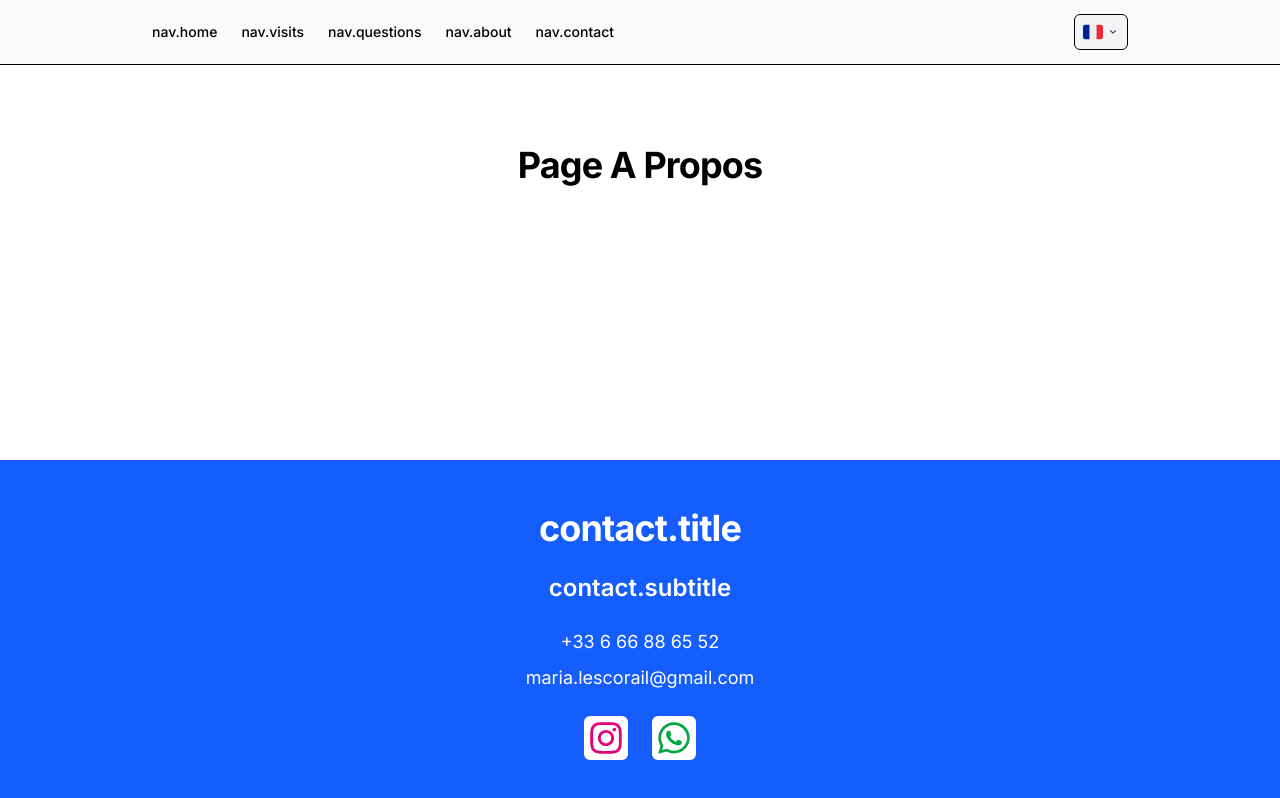
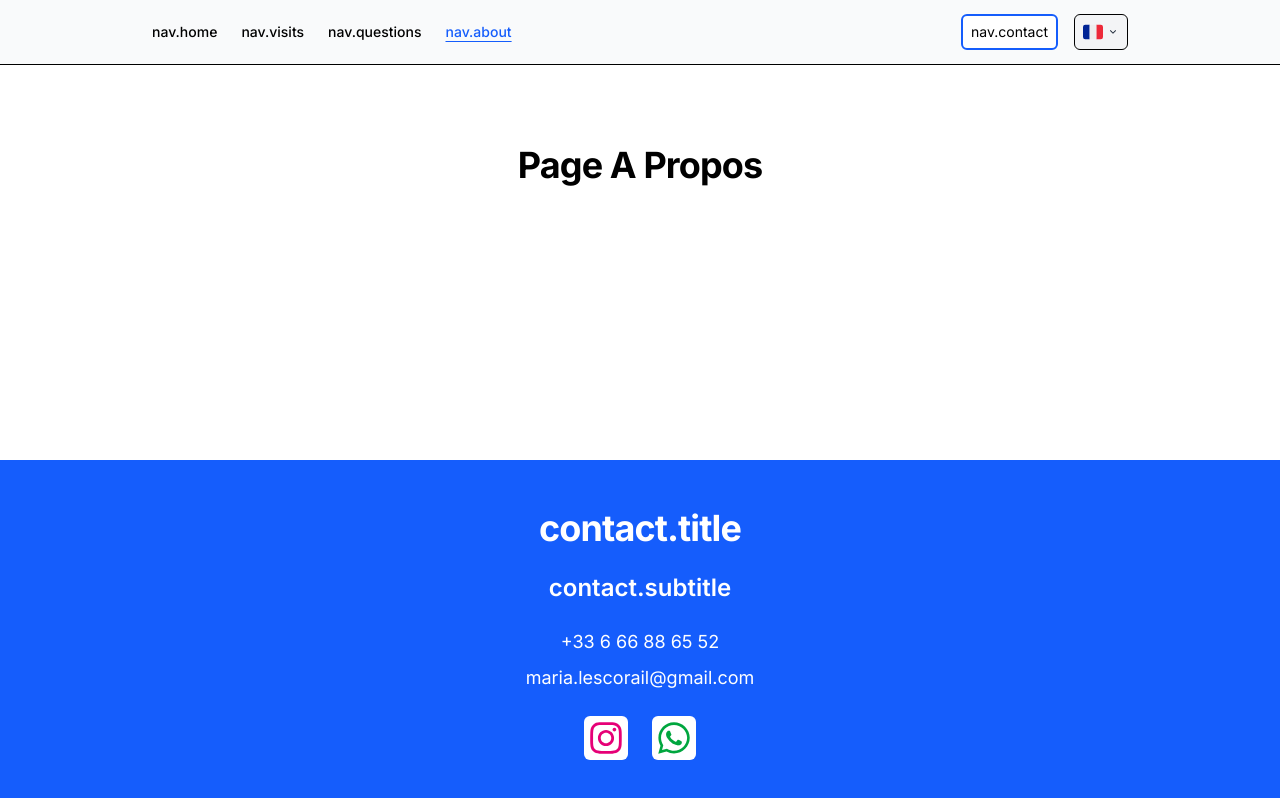
Before and after one commit to Zakyaru/website-guide, a React (Vite) app: page /about in a window 1280 px wide. Built offline with nearby package versions, Linux system fonts and the light colour scheme; the HTML template or start-up script is replaced by a standard one.

Commit message:
modification navbar : ajout de NavLink et déportation de Contact en btn

```diff
--- a/src/components/Footer.tsx
+++ b/src/components/Footer.tsx
@@ -4,7 +4,7 @@ import { useTranslation } from "react-i18next";
 function Footer() {
   const { t } = useTranslation();
   return (
-    <footer className="w-full pb-10 bg-primary">
+    <footer id="contact" className="w-full pb-10 bg-primary">
       <div className="page-width mx-auto flex flex-col items-center gap-6 text-center">
         <h2 className="text-white">{t("contact.title")}</h2>
 
--- a/src/components/Navbar.tsx
+++ b/src/components/Navbar.tsx
@@ -1,5 +1,6 @@
 import { useEffect, useRef, useState } from "react";
 import { useTranslation } from "react-i18next";
+import { NavLink } from "react-router-dom";
 
 import flagFr from "../assets/flag-fr.svg";
 import flagRu from "../assets/flag-ru.svg";
@@ -11,7 +12,6 @@ function Navbar() {
 
   const current = (i18n.resolvedLanguage || i18n.language || "fr") as string;
   const isRu = current?.startsWith("ru");
-
   const setLang = (lang: Lang) => i18n.changeLanguage(lang);
 
   // Dropdown langue
@@ -31,7 +31,23 @@ function Navbar() {
     return () => document.removeEventListener("mousedown", onDocClick);
   }, []);
 
+  function scrollToContact() {
+    const el = document.getElementById("contact");
+    if (el) {
+      el.scrollIntoView({ behavior: "smooth", block: "start" });
+    } else {
+      // fallback : si jamais l'élément n'existe pas
+      window.scrollTo({ top: document.body.scrollHeight, behavior: "smooth" });
+    }
+    // Ferme le menu mobile si ouvert
+    setMobileOpen(false);
+  }
+
   const currentFlag = isRu ? flagRu : flagFr;
+
+  const linkBase = "link";
+  const navLinkClass = ({ isActive }: { isActive: boolean }) =>
+    `${linkBase} ${isActive ? "underline text-primary" : ""}`;
 
   return (
     <header className="sticky top-0 z-50 w-full bg-navbar border-b">
@@ -63,25 +79,29 @@ function Navbar() {
 
           {/* Menu desktop - visible uniquement >= md */}
           <nav className="hidden md:flex items-center gap-6">
-            <a href="#" className="text-sm font-medium hover:underline">
+            <NavLink to="/" className={navLinkClass} end>
               {t("nav.home")}
-            </a>
-            <a href="#" className="text-sm font-medium hover:underline">
+            </NavLink>
+
+            <NavLink to="/visits" className={navLinkClass}>
               {t("nav.visits")}
-            </a>
-            <a href="#" className="text-sm font-medium hover:underline">
+            </NavLink>
+
+            <NavLink to="/questions" className={navLinkClass}>
               {t("nav.questions")}
-            </a>
-            <a href="#" className="text-sm font-medium hover:underline">
+            </NavLink>
+
+            <NavLink to="/about" className={navLinkClass}>
               {t("nav.about")}
-            </a>
-            <a href="#" className="text-sm font-medium hover:underline">
-              {t("nav.contact")}
-            </a>
+            </NavLink>
           </nav>
         </div>
 
         {/* Dropdown de langue à droite (drapeaux only) */}
+        <div className="flex flex-row gap-4">
+          <button type="button" onClick={scrollToContact} className="btn btn-secondary text-sm">
+            {t("nav.contact")}
+          </button>
           <div className="relative" ref={menuRef}>
             <button
               type="button"
@@ -156,46 +176,44 @@ function Navbar() {
             )}
           </div>
         </div>
+      </div>
 
       {/* Menu mobile - visible uniquement < md */}
       {mobileOpen && (
         <div className="md:hidden border-t bg-navbar">
           <nav className="page-width mx-auto px-6 py-3 flex flex-col gap-2">
-            <a
-              href="#"
-              className="py-2 text-sm font-medium hover:underline"
+            <NavLink
+              to="/"
+              end
+              className={linkBase}
               onClick={() => setMobileOpen(false)}
             >
               {t("nav.home")}
-            </a>
-            <a
-              href="#"
-              className="py-2 text-sm font-medium hover:underline"
+            </NavLink>
+
+            <NavLink
+              to="/visits"
+              className={linkBase}
               onClick={() => setMobileOpen(false)}
             >
               {t("nav.visits")}
-            </a>
-            <a
-              href="#"
-              className="py-2 text-sm font-medium hover:underline"
+            </NavLink>
+
+            <NavLink
+              to="/questions"
+              className={linkBase}
               onClick={() => setMobileOpen(false)}
             >
               {t("nav.questions")}
-            </a>
-            <a
-              href="#"
-              className="py-2 text-sm font-medium hover:underline"
+            </NavLink>
+
+            <NavLink
+              to="/about"
+              className={linkBase}
               onClick={() => setMobileOpen(false)}
             >
               {t("nav.about")}
-            </a>
-            <a
-              href="#"
-              className="py-2 text-sm font-medium hover:underline"
-              onClick={() => setMobileOpen(false)}
-            >
-              {t("nav.contact")}
-            </a>
+            </NavLink>
           </nav>
         </div>
       )}
--- a/src/index.css
+++ b/src/index.css
@@ -84,4 +84,8 @@
     .text-muted {
         @apply text-gray-500;
     }
+
+    .link {
+        @apply text-sm font-medium hover:underline underline-offset-4;
+    }
 }
--- a/src/locales/fr/translation.json
+++ b/src/locales/fr/translation.json
@@ -1,10 +1,10 @@
 {
   "nav": {
     "home": "Accueil",
-    "visits": "Visites",
-    "questions": "Questions",
+    "visits": "Les visites",
+    "questions": "Questions fréquentes",
     "about": "Qui suis-je ?",
-    "contact": "Contact"
+    "contact": "Me contacter"
   },
   "home": {
     "hero": {
--- a/src/locales/ru/translation.json
+++ b/src/locales/ru/translation.json
@@ -4,7 +4,7 @@
     "visits": "Экскурсии",
     "questions": "Вопросы",
     "about": "Обо мне",
-    "contact": "Контакты"
+    "contact": "Написать гиду"
   },
   "home": {
     "hero": {
```
Lines whose indentation alone changed are shown as unchanged.
